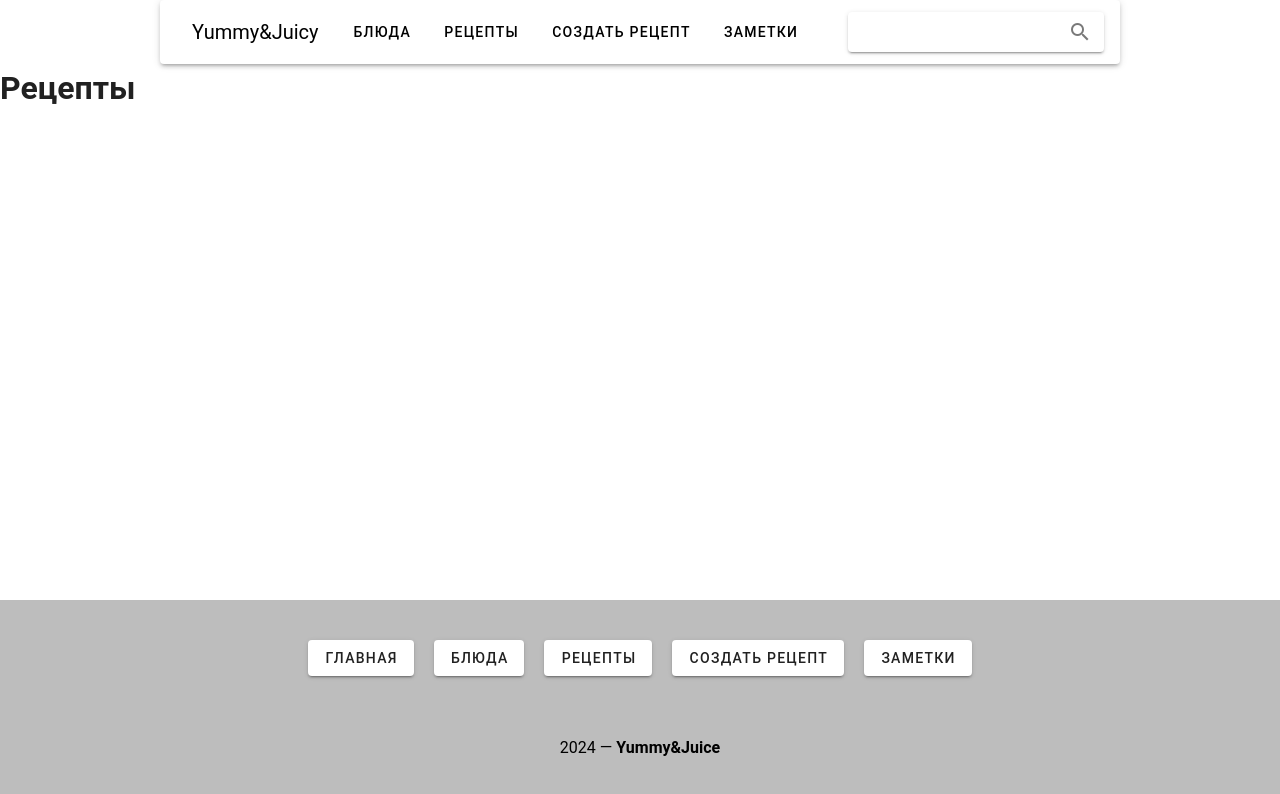
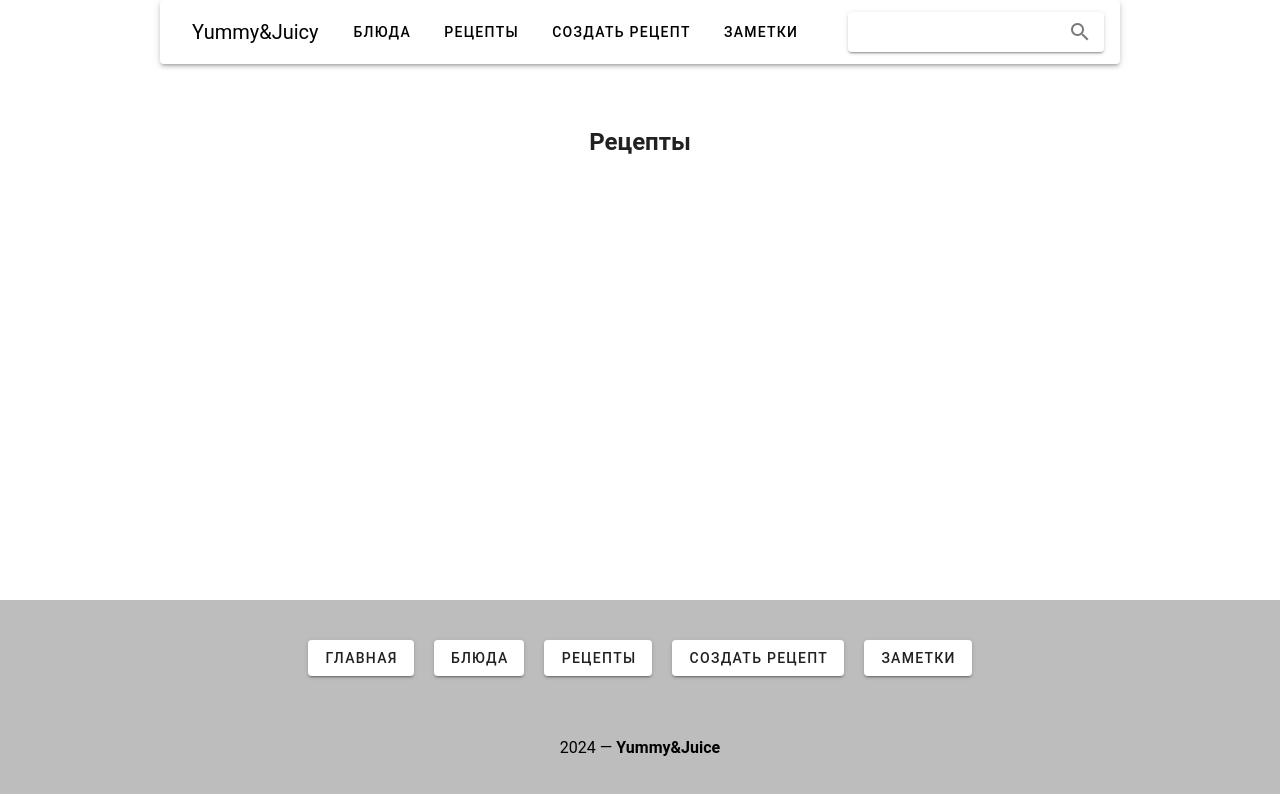
Before and after one commit to FlaxidHair/Yummy-Juicy, a Vue app: page /Recipies in a window 1280 px wide. Shown: the top 794 px of the page. Built offline with nearby package versions, Linux system fonts and the light colour scheme; no server answers.

Commit message:
refactor: some margins and padding

```diff
--- a/src/pages/Dishes.vue
+++ b/src/pages/Dishes.vue
@@ -1,11 +1,11 @@
 <template>
-    <div class="main d-flex mt-10  align-center flex-column">
-        <h2 class="mb-15">Рецепты</h2>
+    <div class="main d-flex mt-15  align-center flex-column">
+        <h2 class="mb-15">Блюда</h2>
         <div class="d-flex flex-wrap w-75 ml-auto mr-auto ga-10">
         <div  class=" ml-auto mr-auto" style="border:1px solid;" v-for="item in store.raz" :key="item">
-            <v-card class="d-flex flex-column align-center" height="300" :class="isHovering, props" v-bind="props" :elevation="isHovering ? 8 : 2">
+            <v-card class="d-flex flex-column align-center" height="300" :elevation="5">
                 <v-card-title>{{item}}</v-card-title>
-                <v-card-subtitle>Курица,вода,соус,пармезан.</v-card-subtitle>
+                <span class="align-self-end mr-5 border-sm pa-1">12min</span>
                 <v-card-text>Куриное филе запеченное в духовке в сыре пармезан</v-card-text>
                 <img src="" class="w-100 h-100" alt="1">
             </v-card>
--- a/src/pages/Recipies.vue
+++ b/src/pages/Recipies.vue
@@ -1,8 +1,11 @@
 <template>
-    <div class="main">
-        <h1>
+    <div class="main d-flex justify-center mt-15 mb-15">
+        <h2>
             Рецепты
-        </h1>
+        </h2>
+        <div>
+
+        </div>
     </div>
 </template>
 
--- a/src/stores/storeRecipies.js
+++ b/src/stores/storeRecipies.js
@@ -22,7 +22,7 @@ export const useStoreRecipies = defineStore("storeRecipies", {
     async asyncis() {
       axios.post(
         "https://v1.slashapi.com/asd-3/google-sheets/trHA1e60zZ/list1",
-        { data: this.data }
+        { data }
       );
     },
   },
```
